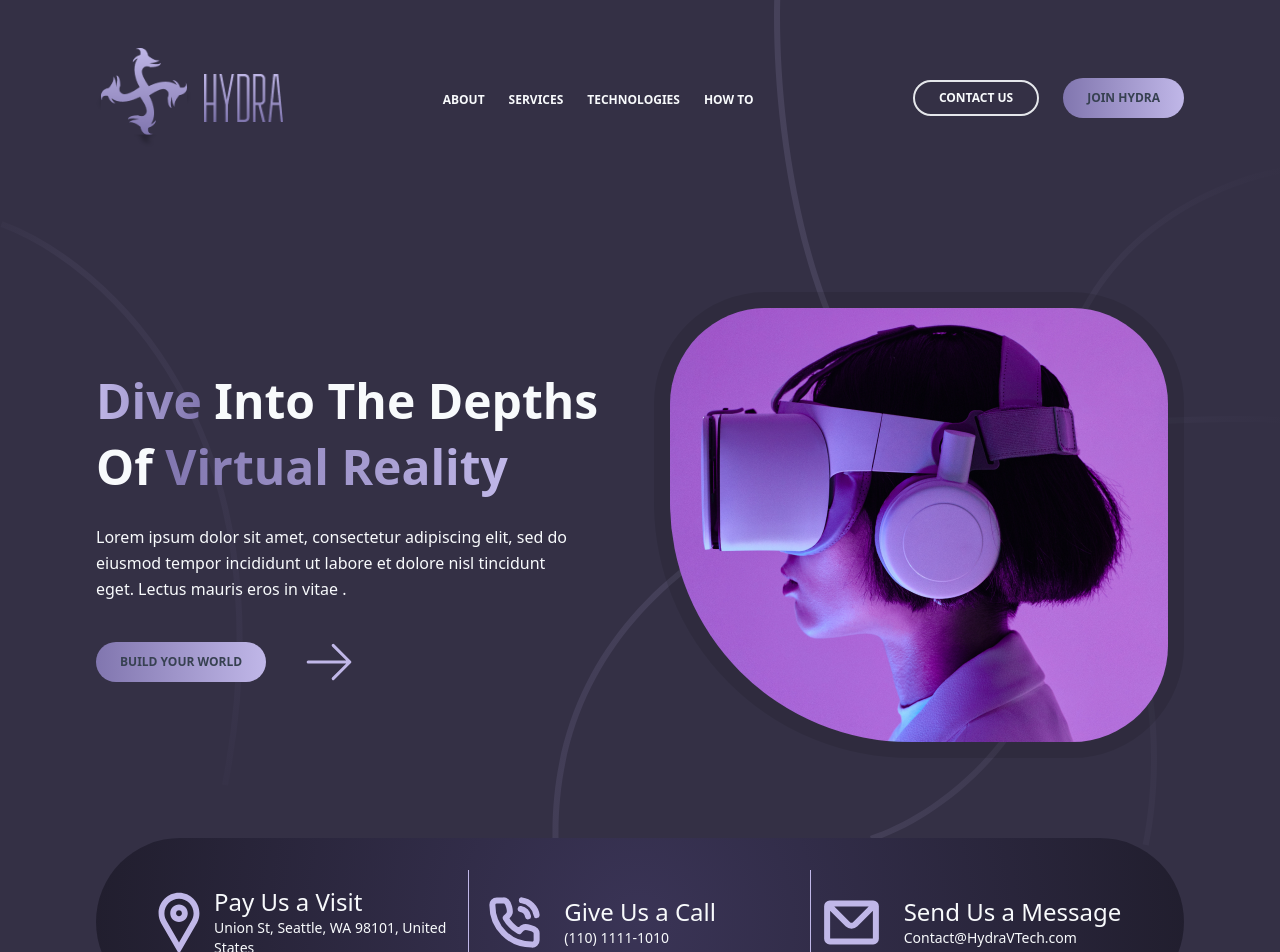
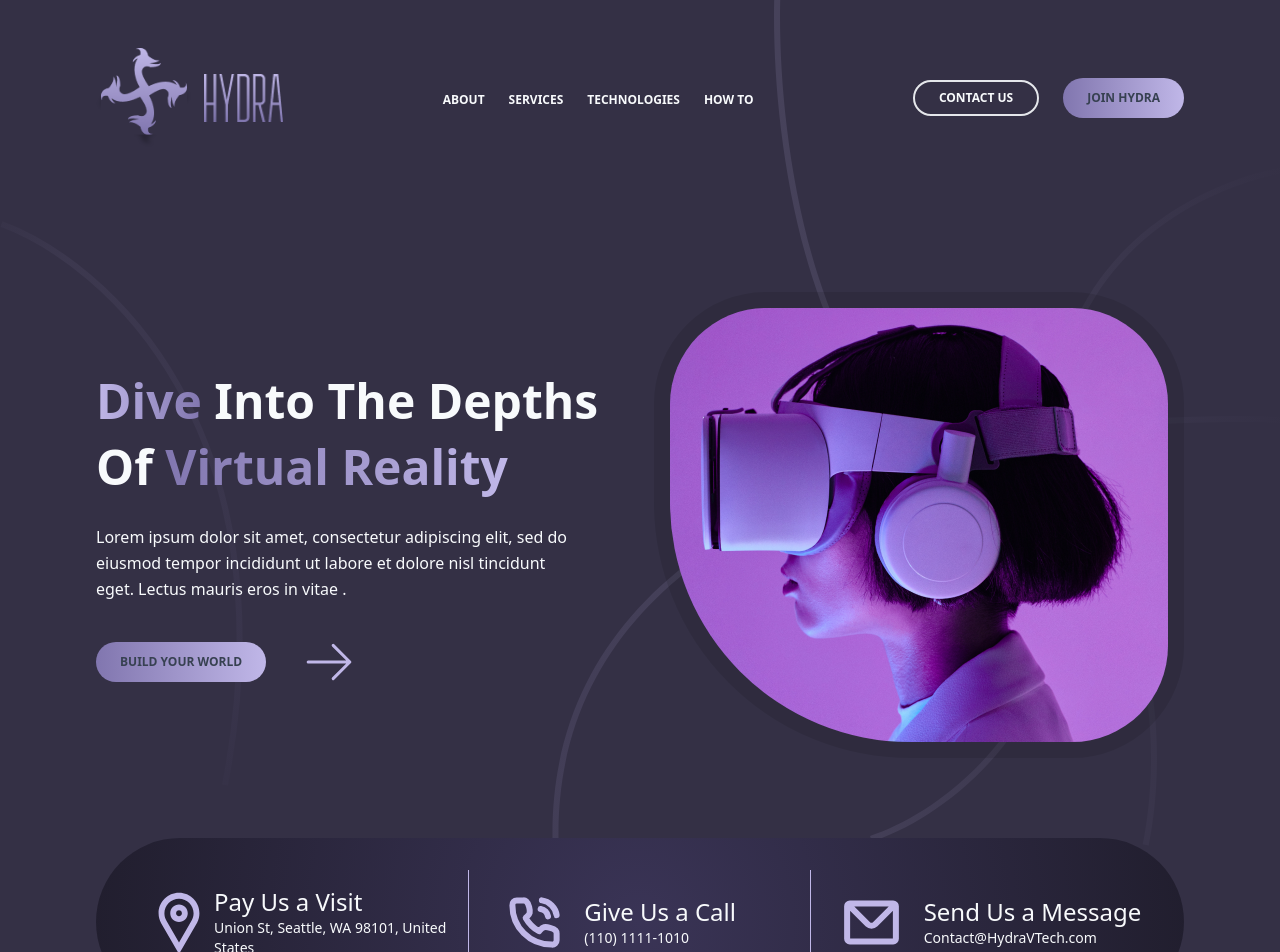
Before and after one commit to EvaldasP/hydra-landing-page, an Angular app: page / in a window 1280 px wide. Shown: the top 952 px of the page. Built offline with nearby package versions, Linux system fonts and the light colour scheme.

Commit message:
adjust icon margins

```diff
--- a/src/app/sections/hero/components/hero-contacts/hero-contacts.component.html
+++ b/src/app/sections/hero/components/hero-contacts/hero-contacts.component.html
@@ -7,14 +7,14 @@
     </div>
   </div>
   <div class="basis-1/3 flex items-center border-r border-[#C0B7E8] p-4">
-    <img src="phone-call.svg" alt="call" class="mr-5" />
+    <img src="phone-call.svg" alt="call" class="mx-5" />
     <div class="text-slate-50">
       <h3 class="text-2xl">Give Us a Call</h3>
       <p class="text-sm">(110) 1111-1010</p>
     </div>
   </div>
   <div class="basis-1/3 flex items-center p-2">
-    <img src="mail.svg" alt="message" class="mr-5" />
+    <img src="mail.svg" alt="message" class="mx-5" />
     <div class="text-slate-50">
       <h3 class="text-2xl">Send Us a Message</h3>
       <p class="text-sm">Contact&#64;HydraVTech.com</p>
```
